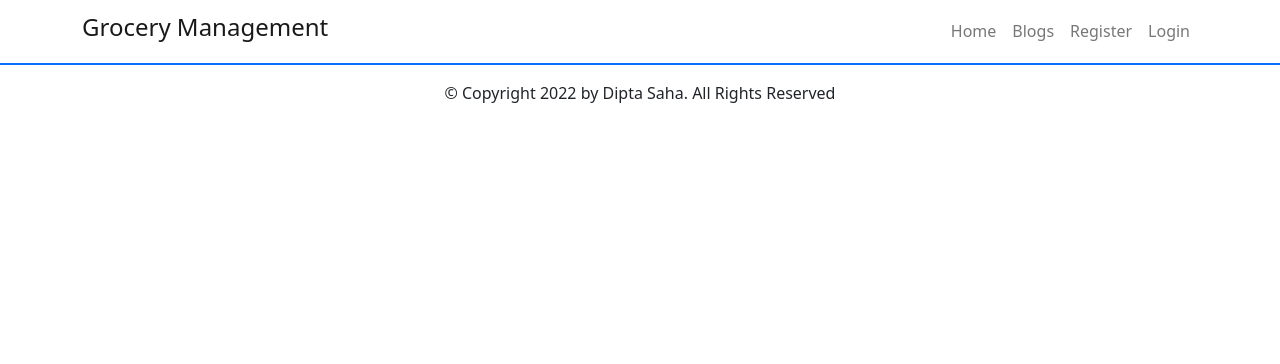
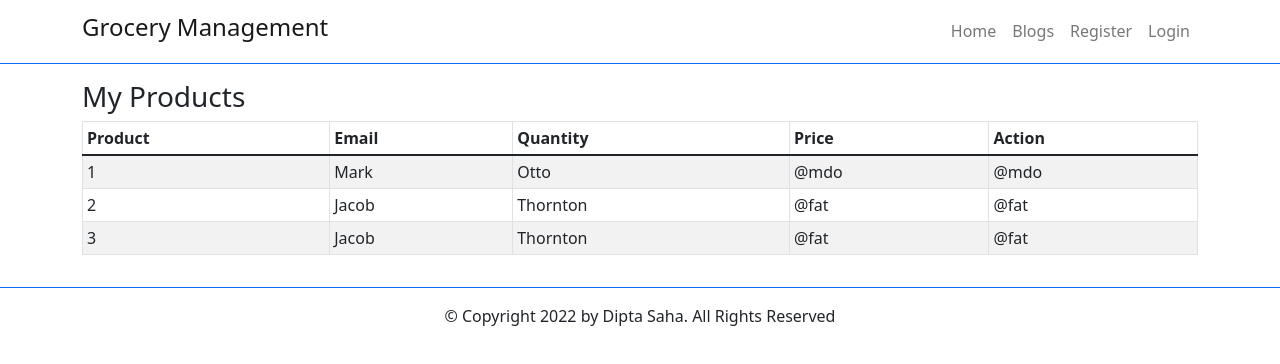
Before and after one commit to diptasahacse/warehouse-management-client-side, a React (Create React App) app: page /myitems in a window 1280 px wide. Shown: the top 364 px of the page. Built offline with nearby package versions, Linux system fonts and the light colour scheme; no server answers.

Commit message:
load all products for specific email and show in console

```diff
--- a/src/Pages/MyItems/MyItems.js
+++ b/src/Pages/MyItems/MyItems.js
@@ -1,10 +1,58 @@
-import React from 'react';
+import React, { useEffect, useState } from 'react';
+import { Container, Table } from 'react-bootstrap';
+import { useAuthState } from 'react-firebase-hooks/auth';
+import auth from '../../firebase.init';
 
 const MyItems = () => {
+    const [user] = useAuthState(auth);
+    const [myProducts, setMyProducts] = useState([]);
+    useEffect(() => {
+        fetch(`http://localhost:5000/products?email=${user?.email}`)
+            .then(res => res.json())
+            .then(data => setMyProducts(data))
+    }, [])
+    console.log(myProducts)
     return (
-        <div>
+        <Container className='py-3'>
+            <h3>My Products</h3>
+            <div>
+                <Table striped bordered hover size="sm">
+                    <thead>
+                        <tr>
+                            <th>Product</th>
+                            <th>Email</th>
+                            <th>Quantity</th>
+                            <th>Price</th>
+                            <th>Action</th>
+                        </tr>
+                    </thead>
+                    <tbody>
+                        <tr>
+                            <td>1</td>
+                            <td>Mark</td>
+                            <td>Otto</td>
+                            <td>@mdo</td>
+                            <td>@mdo</td>
+                        </tr>
+                        <tr>
+                            <td>2</td>
+                            <td>Jacob</td>
+                            <td>Thornton</td>
+                            <td>@fat</td>
+                            <td>@fat</td>
+                        </tr>
+                        <tr>
+                            <td>3</td>
+                            <td>Jacob</td>
+                            <td>Thornton</td>
+                            <td>@fat</td>
+                            <td>@fat</td>
+                        </tr>
 
-        </div>
+                    </tbody>
+                </Table>
+            </div>
+        </Container>
     );
 };
 
```
